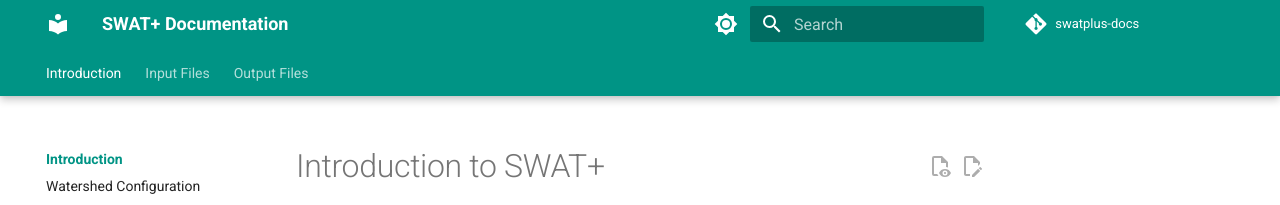
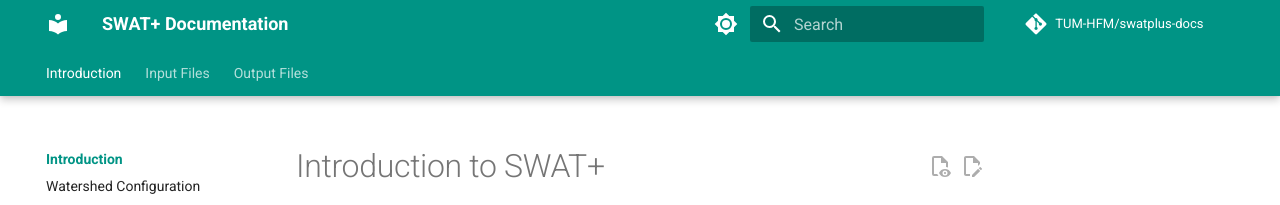
Before and after one commit to TUM-HFM/swatplus-docs, an MkDocs documentation site: the page built from docs/index.md, in a window 1280 px wide. Shown: the top 205 px of the page. Built offline with MkDocs 1.6.1 and Material for MkDocs 9.7.7, drawn with Linux system fonts in a browser that asks for light colours; comment, search, counter and statistics services are not loaded.

```diff
--- a/mkdocs.yml
+++ b/mkdocs.yml
@@ -6,7 +6,7 @@
 # The edit_uri must match your default branch name (main or master).
 # Until then, remove or comment out these three lines to hide the buttons.
 repo_url: https://github.com/TUM-HFM/swatplus-docs
-repo_name: swatplus-docs
+repo_name: TUM-HFM/swatplus-docs
 edit_uri: edit/main/docs/
 
 # ── Theme ─────────────────────────────────────────────────────────────────────
```
